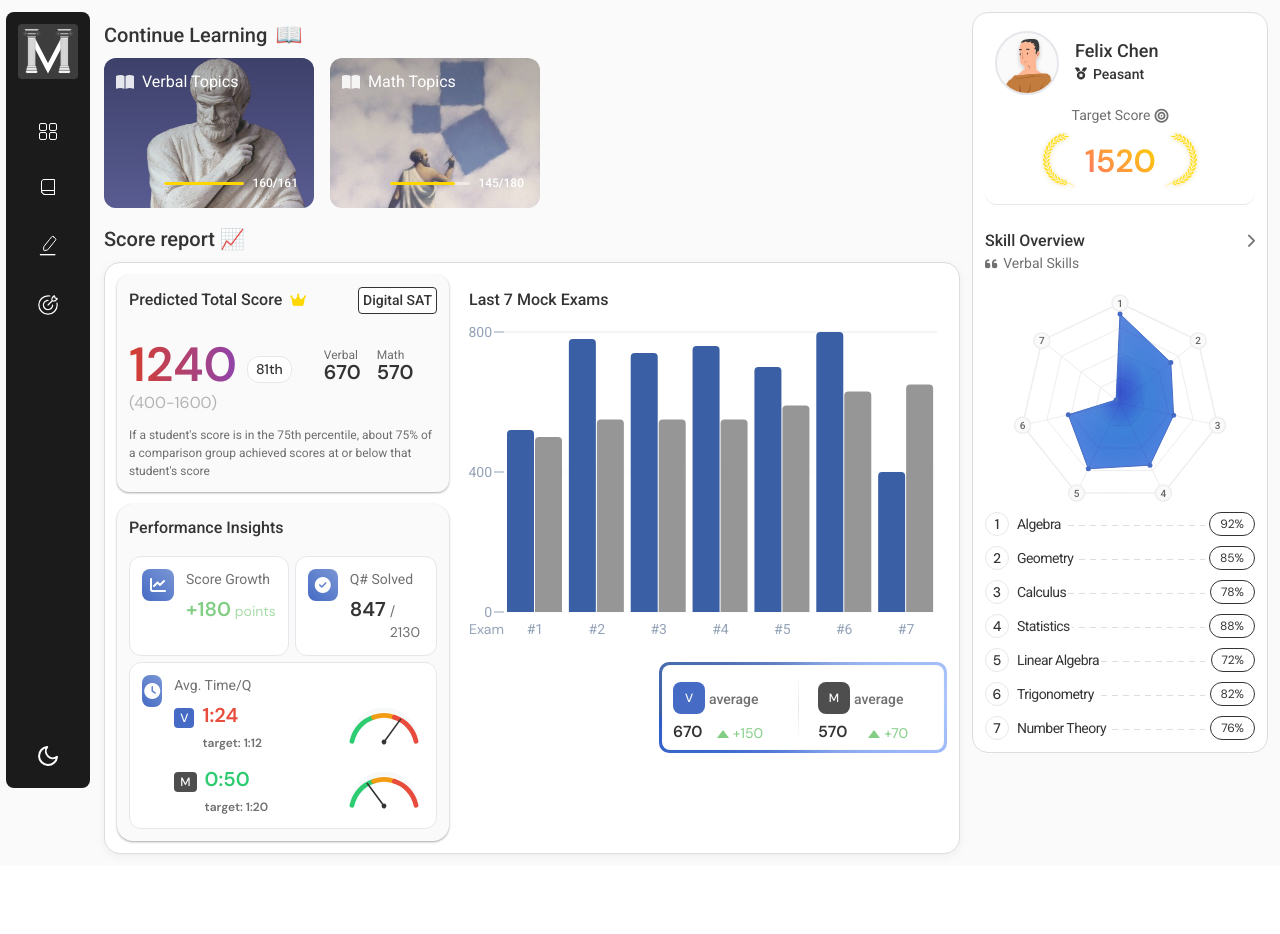
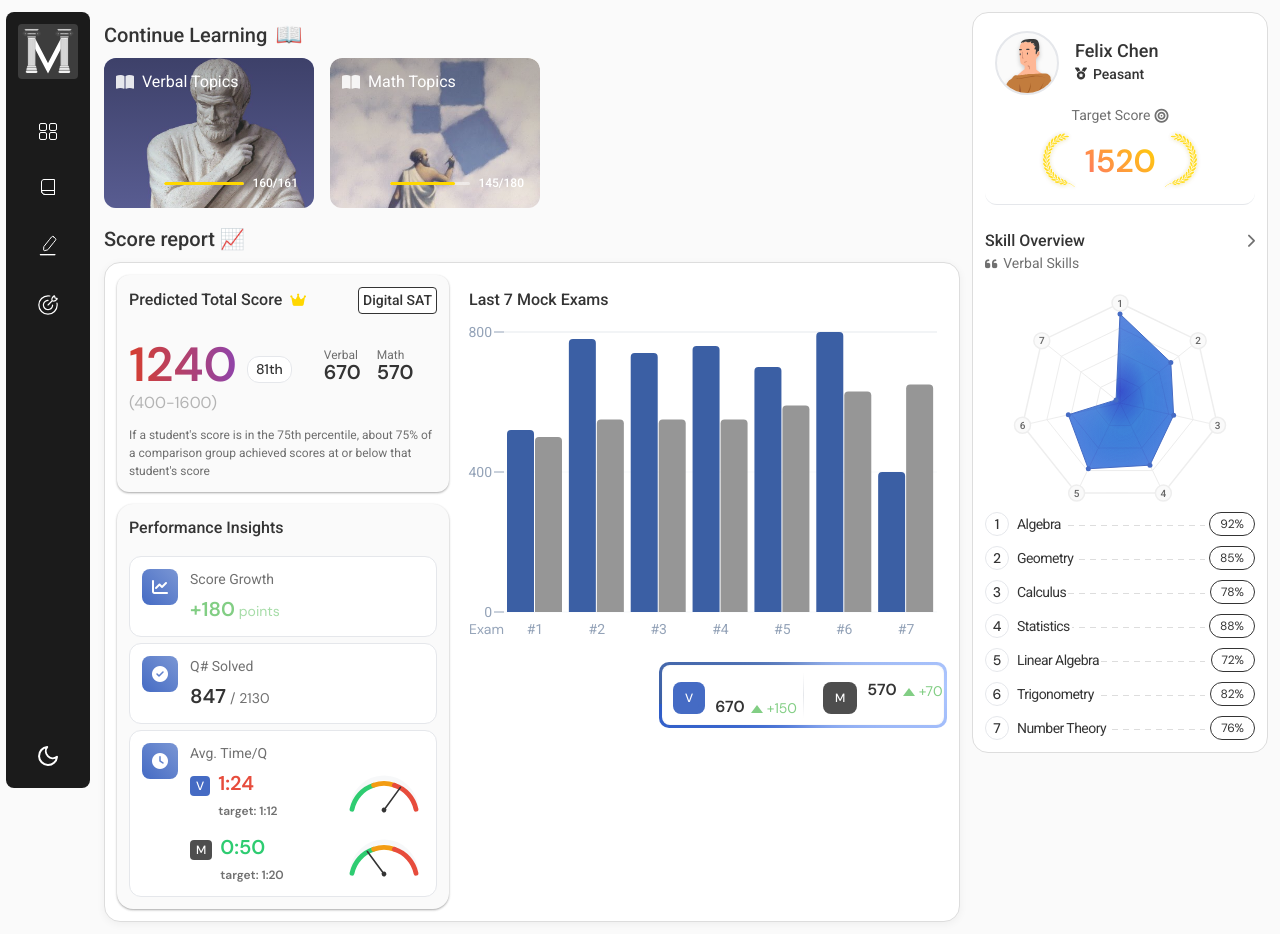
Before and after one commit to Orujhimaru/max_odyssey, a React (Vite) app: page / in a window 1280 px wide. Before the commit the page ends 866 px from the top, so only its background shows below. Built offline with nearby package versions, Linux system fonts and the light colour scheme; a web font is replaced by a local one.

Commit message:
design: Some minor ui tweaks

```diff
--- a/src/components/LockOverlay/LockOverlay.css
+++ b/src/components/LockOverlay/LockOverlay.css
@@ -34,6 +34,6 @@
   font-size: 16px;
   font-weight: 500;
   letter-spacing: 0.5px;
-  text-transform: uppercase;
+  /* text-transform: uppercase; */
   font-family: "Akshar";
 }
--- a/src/components/PerformanceInsights/PerformanceInsights.css
+++ b/src/components/PerformanceInsights/PerformanceInsights.css
@@ -180,8 +180,9 @@
 }
 
 .insight-icon {
-  width: 32px;
-  height: 32px;
+  /* width: 32px; */
+  /* height: 32px; */
+  padding: 10px;
   border-radius: 8px;
   display: flex;
   align-items: center;
--- a/src/components/ScoreColumnComponent/ScoreBox/ScoreBox.css
+++ b/src/components/ScoreColumnComponent/ScoreBox/ScoreBox.css
@@ -1,6 +1,6 @@
 .score-box {
   display: flex;
-  flex-direction: column;
+  /* flex-direction: column; */
   justify-content: space-between;
   background-color: var(--bg-secondary);
   color: var(--text-primary);
@@ -14,11 +14,11 @@
   width: 140px;
 }
 
-.score-box:hover,
+/* .score-box:hover,
 .score-box.active {
   transform: translateY(-2px);
   box-shadow: 0 4px 8px var(--box-shadow);
-}
+} */
 
 .score-box h2 {
   font-size: 16px;
@@ -28,16 +28,17 @@
   gap: 8px;
   align-items: center;
   /* height: 32px; */
-  width: 100%;
-  overflow: hidden;
+  /* width: 100%; */
+  /* overflow: hidden; */
 }
 
 .subject-icon {
   display: inline-flex;
   align-items: center;
   justify-content: center;
-  width: 32px;
-  height: 32px;
+  /* width: 32px; */
+  /* height: 32px; */
+  padding: 6px;
   border-radius: 8px;
   transition: transform 0.2s ease, box-shadow 0.2s ease;
 }
@@ -147,7 +148,7 @@
 
 .score-box {
   display: flex;
-  flex-direction: column;
+  /* flex-direction: column; */
   background-color: var(--bg-primary);
   color: var(--text-primary);
   padding: 10px;
--- a/src/components/ScoreColumnComponent/ScoreBox/ScoreBox.jsx
+++ b/src/components/ScoreColumnComponent/ScoreBox/ScoreBox.jsx
@@ -15,7 +15,6 @@ const ScoreBox = ({ title, score, improvement, type, isHighlighted }) => {
         >
           {type === "verbal" ? <VerbalIcon /> : <MathIcon />}
         </div>
-        <span>average</span>
       </h2>
       <div className={`score-row ${type}`}>
         <h3 className={`score ${type}`}>{score}</h3>
--- a/src/components/TestReview/TestReview.css
+++ b/src/components/TestReview/TestReview.css
@@ -6,6 +6,7 @@
   gap: 24px;
   background-color: var(--bg-secondary);
   position: relative;
+  transition: all 0.2s ease;
 }
 
 .test-review-header {
@@ -14,6 +15,7 @@
   align-items: flex-start;
   padding-bottom: 16px;
   border-bottom: 1px solid var(--border-color);
+  transition: all 0.2s ease;
 }
 
 .test-info h2 {
@@ -76,6 +78,7 @@
   border-radius: 20px;
   border: 1px solid var(--border-color);
   box-shadow: 0 4px 12px var(--box-shadow);
+  transition: all 0.2s ease;
 }
 
 .nav-button {
@@ -89,7 +92,7 @@
   align-items: center;
   gap: 8px;
   cursor: pointer;
-  transition: all 0.2s ease;
+  transition: transform 0.2s ease, box-shadow 0.2s ease;
 }
 
 .test-review-content {
@@ -108,6 +111,7 @@
   display: flex;
   flex-direction: column;
   gap: 24px;
+  transition: all 0.2s ease;
 }
 
 .passage {
@@ -141,7 +145,8 @@
   background-color: var(--bg-secondary);
   color: var(--text-primary);
   cursor: pointer;
-  transition: all 0.2s ease;
+  transition: background-color 0.2s ease, transform 0.2s ease,
+    box-shadow 0.2s ease;
   position: relative;
   border: 1px solid var(--border-color);
 }
@@ -213,7 +218,7 @@
   background-color: var(--bg-secondary);
   color: var(--text-primary);
   cursor: pointer;
-  transition: all 0.2s ease;
+  transition: transform 0.2s ease, box-shadow 0.2s ease;
 }
 
 .bookmark-btn:hover,
```
